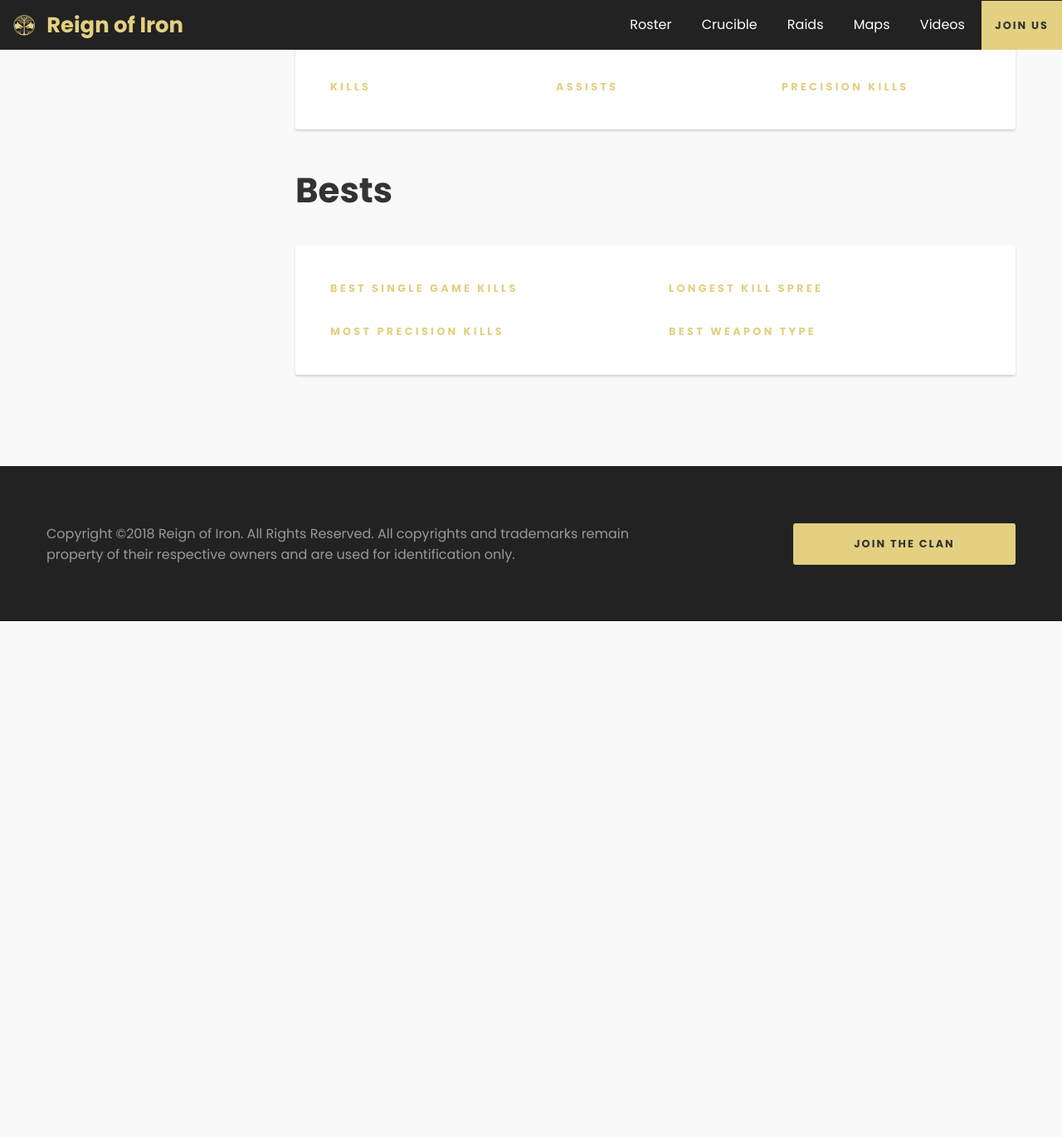
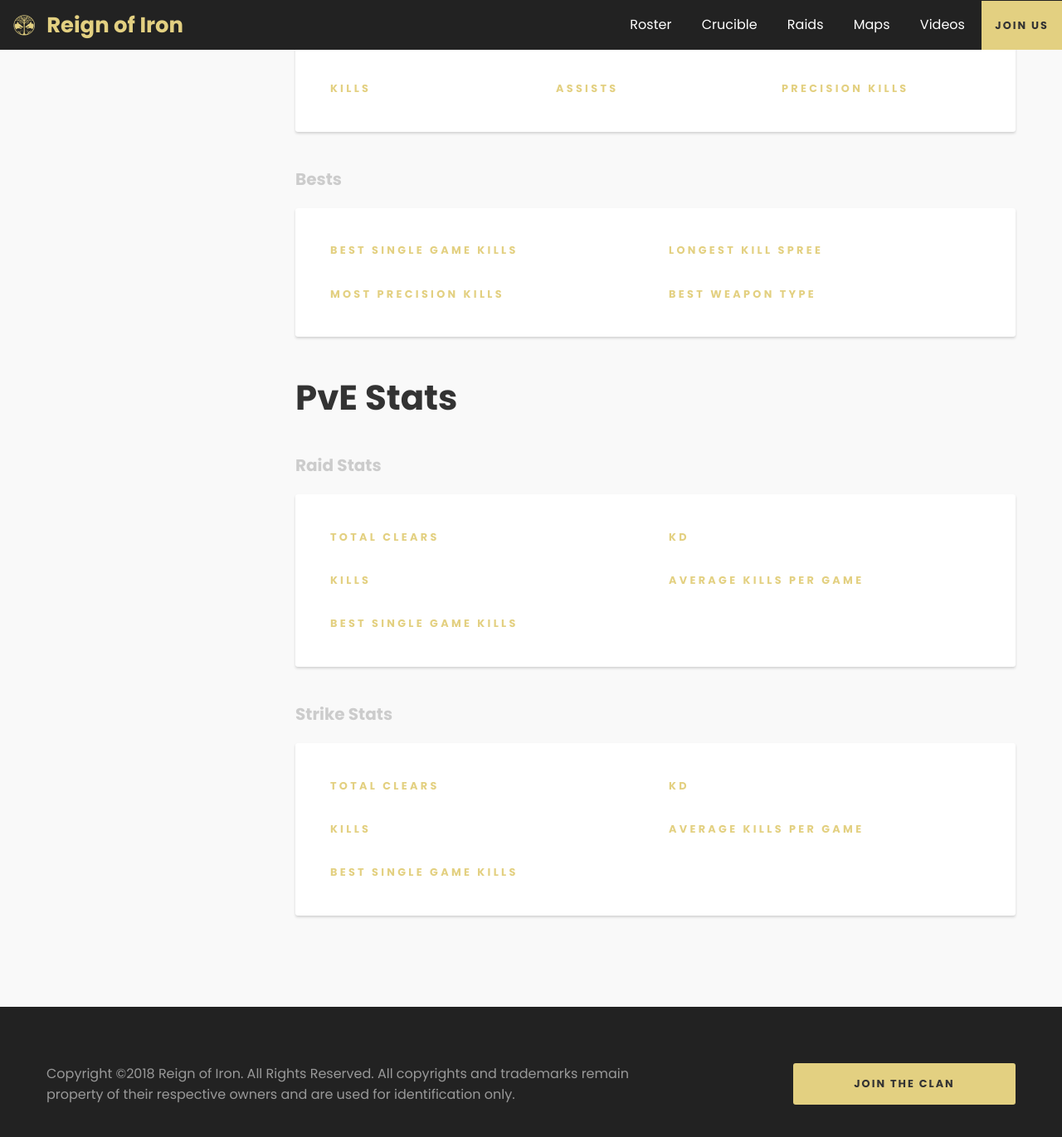
Before and after one commit to reignofiron/reignofiron.github.io, a Jekyll site: the page built from player.html, in a window 1280 px wide and 1400 px high, scrolled down 817 px. Shown: the top 1371 px of the window at 83% size. Built offline with Jekyll 4.4.1, drawn with Linux system fonts in a browser that asks for light colours; before the commit the page ends 1566 px from its top, so only the background shows below that.

Commit message:
Updated player profiles and FAQ

```diff
--- a/assets/js/player.js
+++ b/assets/js/player.js
@@ -40,6 +40,7 @@ $(function() {
       success: function(data) {
 				if (data.ErrorStatus === 'Success') {
 					var
+          // pvp stats
 	        stats = data.Response.allPvP.allTime,
 	        efficiency = stats.efficiency.basic.displayValue,
 	        kd = stats.killsDeathsRatio.basic.displayValue,
@@ -53,6 +54,21 @@ $(function() {
 	        killSpree = stats.longestKillSpree.basic.displayValue,
 	        mostPrecision = stats.mostPrecisionKills.basic.displayValue,
 	        weapon = stats.weaponBestType.basic.displayValue,
+          // pve stats
+          // raid stats
+          raid = data.Response.raid.allTime,
+          raidClears = raid.activitiesCleared.basic.displayValue,
+          raidKd = raid.killsDeathsRatio.basic.displayValue,
+          raidKills = raid.kills.basic.displayValue,
+          raidAvgKills = raid.kills.pga.displayValue,
+          raidBestKills = raid.bestSingleGameKills.basic.displayValue,
+          // strikes stats
+          strikes = data.Response.allStrikes.allTime,
+          strikesClears = strikes.activitiesCleared.basic.displayValue,
+          strikesKd = strikes.killsDeathsRatio.basic.displayValue,
+          strikesKills = strikes.kills.basic.displayValue,
+          strikesAvgKills = strikes.kills.pga.displayValue,
+          strikesBestKills = strikes.bestSingleGameKills.basic.displayValue,
 	        clock = stats.allParticipantsTimePlayed.basic.displayValue,
 	        hours = clock.match(/\d+/g);
 
@@ -61,6 +77,7 @@ $(function() {
 	        console.log('Player stats:', data);
 
 	        // Populate stats
+          // pvp
 	        $('#player-clock').text(totalHours + 'h');
 	        $('#player-efficiency').text(efficiency);
 	        $('#player-kd').text(kd);
@@ -72,6 +89,19 @@ $(function() {
 	        $('#player-kill-spree').text(killSpree);
 	        $('#player-most-kills').text(mostKills);
 	        $('#player-most-precision').text(mostPrecision);
+          // pve
+          // raid
+          $('#player-raid-clears').text(raidClears);
+          $('#player-raid-kd').text(raidKd);
+          $('#player-raid-kills').text(raidKills);
+          $('#player-raid-kills-pga').text(raidAvgKills);
+          $('#player-raid-best-kills').text(raidBestKills);
+          // strikes
+          $('#player-strike-clears').text(strikesClears);
+          $('#player-strike-kd').text(strikesKd);
+          $('#player-strike-kills').text(strikesKills);
+          $('#player-strike-kills-pga').text(strikesAvgKills);
+          $('#player-strike-best-kills').text(strikesBestKills);
 				} else {
 					alert('Uh oh, failed to load player stats! Looks like Bungie\'s doing server maintenance or having problems. Please check back again soon!');
 				  console.log(data);
--- a/index.html
+++ b/index.html
@@ -72,7 +72,7 @@ style:
       <div class="collapsible-section">
         <h3 class="collapsible-title">How do I get in?</h3>
         <div class="collapsible-section--content" style="display: none;">
-          <p>Membership applications are evaluated on a case-by-case basis. Once we approve your application, you will enter as an Iron Initiate for one week before becoming an Iron Sentry.</p>
+          <p>Just apply! Membership applications are evaluated on a case-by-case basis.</p>
           <a href="https://www.bungie.net/en/ClanV2/Chat?groupid=2974952" target="_blank" rel="noopener" class="button">Apply Now</a>
         </div>
       </div>
@@ -89,7 +89,6 @@ style:
           <p>Currently, there are five ranks in Reign of Iron: <strong>Iron Initiate</strong>, <strong>Iron Sentry</strong>, <strong>Iron Brigadier</strong>, <strong>Brigadier General</strong>, and <strong>Iron Lord</strong>.</p>
           <h4>Iron Initiate <span style="display: inline-block; height: 10px; width: 10px; border-radius: 50%; background: #eee; margin-left: .6rem; vertical-align: middle;"></span></h4>
           <p>Iron Initiate is a trial-level rank that applies for the first week of membership, restricting some of your permissions in Discord. Barring anything out of the ordinary, Iron Initiates become Iron Sentries after one week.</p>
-          <p>Former members (who leave on good terms) and Reign of Iron Friends & Family are given the option to remain as Iron Initiates in the clan Discord.</p>
           <h4>Iron Sentry <span style="display: inline-block; height: 10px; width: 10px; border-radius: 50%; background: #72c173; margin-left: .6rem; vertical-align: middle;"></span></h4>
           <p>Iron Sentry is the entry level clan rank. Sentries are active members who are here to hang out, have fun, make friends, and work on getting better and eventually become Iron Brigadiers.</p>
           <h4>Iron Brigadier <span style="display: inline-block; height: 10px; width: 10px; border-radius: 50%; background: #6cbdd1; margin-left: .6rem; vertical-align: middle;"></span></h4>
--- a/player.html
+++ b/player.html
@@ -24,7 +24,8 @@ bodyclass: playerProfile
       <p>Total time played:<br><span class="type-large" id="player-clock"></span></p>
     </div>
     <div class="j-col j-col-9">
-      <h2>Averages</h2>
+      <h2>PvP Stats</h2>
+      <h3 class="gray">Averages</h3>
       <div class="playerProfile-content">
         <div class="j-row grid-container">
           <div class="j-col j-col-4">
@@ -41,7 +42,7 @@ bodyclass: playerProfile
           </div>
         </div>
       </div>
-      <h2>Totals</h2>
+      <h3 class="gray">Totals</h3>
       <div class="playerProfile-content">
         <div class="j-row grid-container">
           <div class="j-col j-col-4">
@@ -58,7 +59,7 @@ bodyclass: playerProfile
           </div>
         </div>
       </div>
-      <h2>Bests</h2>
+      <h3 class="gray">Bests</h3>
       <div class="playerProfile-content">
         <div class="j-row grid-container">
           <div class="j-col j-col-6">
@@ -79,6 +80,57 @@ bodyclass: playerProfile
           </div>
         </div>
       </div>
+      <h2>PvE Stats</h2>
+      <h3 class="gray">Raid Stats</h3>
+      <div class="playerProfile-content">
+        <div class="j-row grid-container">
+          <div class="j-col j-col-6">
+            <h4>Total Clears</h4>
+            <span class="type-larger" id="player-raid-clears"></span>
+          </div>
+          <div class="j-col j-col-6">
+            <h4>KD</h4>
+            <span class="type-larger" id="player-raid-kd"></span>
+          </div>
+          <div class="j-col j-col-6">
+            <h4>Kills</h4>
+            <span class="type-larger" id="player-raid-kills"></span>
+          </div>
+          <div class="j-col j-col-6">
+            <h4>Average Kills Per Game</h4>
+            <span class="type-larger" id="player-raid-kills-pga"></span>
+          </div>
+          <div class="j-col j-col-6">
+            <h4>Best Single Game Kills</h4>
+            <span class="type-larger" id="player-raid-best-kills"></span>
+          </div>
+        </div>
+      </div>
+      <h3 class="gray">Strike Stats</h3>
+      <div class="playerProfile-content">
+        <div class="j-row grid-container">
+          <div class="j-col j-col-6">
+            <h4>Total Clears</h4>
+            <span class="type-larger" id="player-strike-clears"></span>
+          </div>
+          <div class="j-col j-col-6">
+            <h4>KD</h4>
+            <span class="type-larger" id="player-strike-kd"></span>
+          </div>
+          <div class="j-col j-col-6">
+            <h4>Kills</h4>
+            <span class="type-larger" id="player-strike-kills"></span>
+          </div>
+          <div class="j-col j-col-6">
+            <h4>Average Kills Per Game</h4>
+            <span class="type-larger" id="player-strike-kills-pga"></span>
+          </div>
+          <div class="j-col j-col-6">
+            <h4>Best Single Game Kills</h4>
+            <span class="type-larger" id="player-strike-best-kills"></span>
+          </div>
+        </div>
+      </div>
     </div>
   </div>
 </section>
```
Also changed, not shown: 8 other files.
